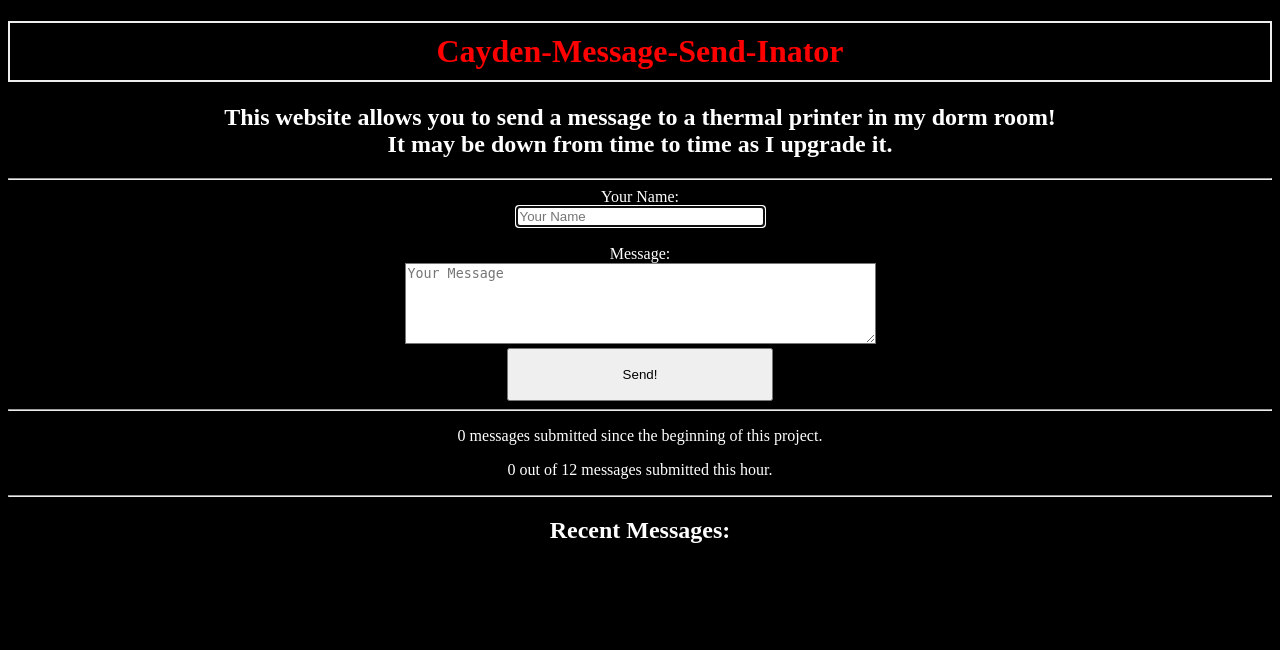
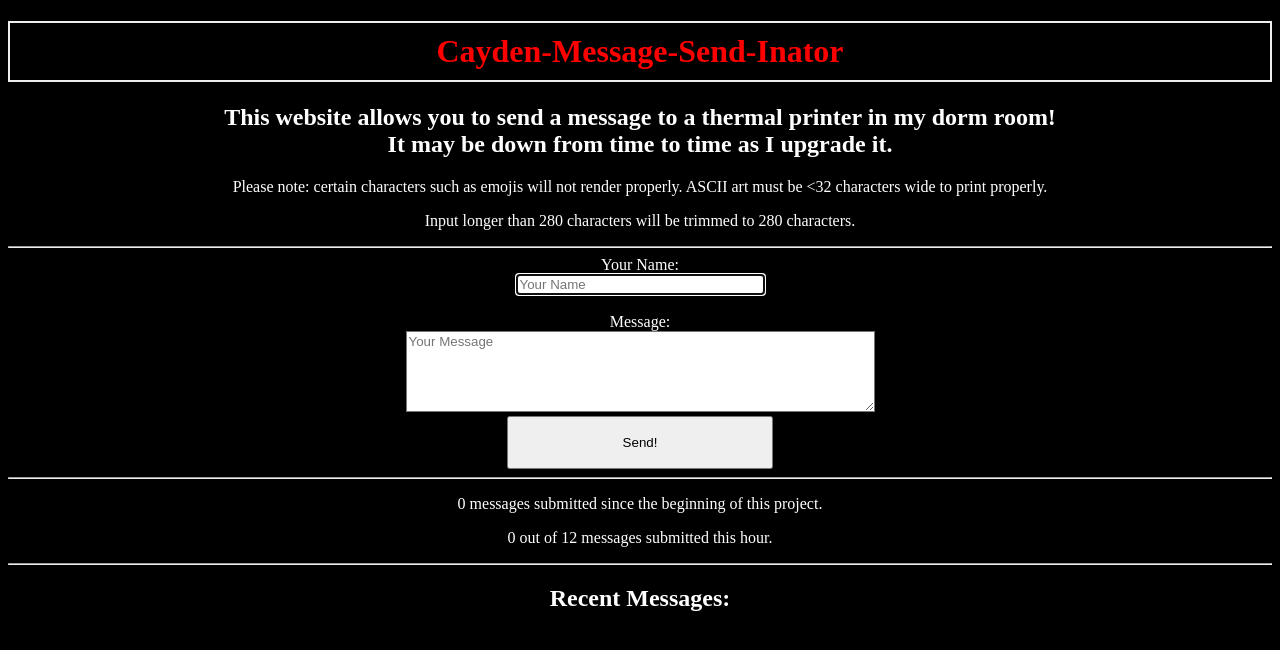
Before and after one commit to CWright2022/receipt_planner, a Flask app: page / in a window 1280 px wide. Shown: the top 650 px of the page. Run offline with Flask 2, Linux system fonts and the light colour scheme.

Commit message:
add serverside validation for 280 char limit

```diff
--- a/app.py
+++ b/app.py
@@ -69,19 +69,15 @@ def name():
         # getting message from HTML form
         name = request.form.get("name")
         message = request.form.get("message")
+        #trim message if needed
+        if len(message) > 280:
+            message=message[:280]
         log_message(name, message)
         print_message(name,message)
         increment_counts()
         update_recent(name,message)
         return redirect(
             url_for('success'))
-        # return render_template(
-        #     "success.html",
-        #     all_time_count=get_all_time_count(),
-        #     hourly_count=messages_this_hour,
-        #     recent_list=RECENT_MESSAGES,
-        #     len=len(RECENT_MESSAGES)
-        # )
     else:
         return render_template(
             "index.html",
--- a/static/css/style.css
+++ b/static/css/style.css
@@ -25,6 +25,9 @@ body {
 
 #message_box {
     background-color: white;
+    white-space: pre-wrap;
+    text-align: left;
+    font-family: Arial, Helvetica, sans-serif;
 }
 
 #submit_button {
--- a/templates/index.html
+++ b/templates/index.html
@@ -11,6 +11,9 @@
     <h1>Cayden-Message-Send-Inator</h1>
     <h2>This website allows you to send a message to a thermal printer in my dorm room!<br>
         It may be down from time to time as I upgrade it.</h2>
+    <p>Please note: certain characters such as emojis will not render properly. ASCII art must be &lt;32 characters wide
+        to print properly. </p>
+    <p>Input longer than 280 characters will be trimmed to 280 characters.</p>
     <hr>
     <form action="{{url_for("name")}}" method="post" id="message_form">
         <label for="name_box">Your Name:</label><br>
```
